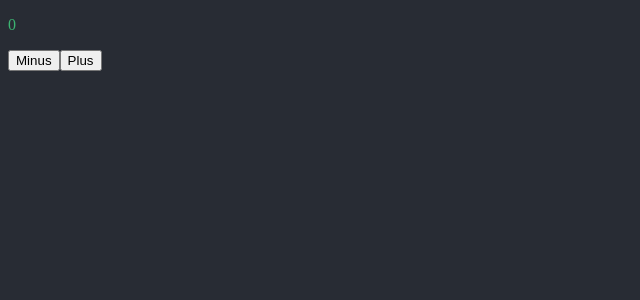
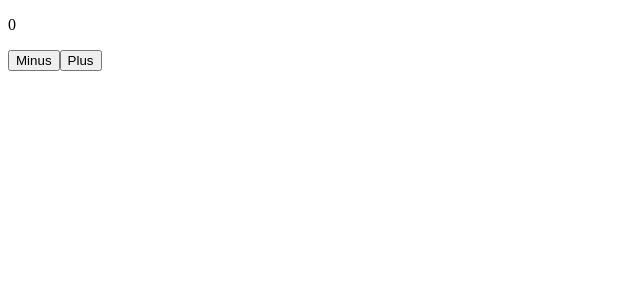
Before and after one commit to GalliWare/basic-counters, a React app: page / in a window 1280 px wide. Shown: the top 300 px of the page, without its empty margins (0-640 px from the left). Built offline with nearby package versions, Linux system fonts and the light colour scheme.

Commit message:
Removed styling so we could use bootstrap to style.

```diff
--- a/src/App.css
+++ b/src/App.css
@@ -1,16 +1,3 @@
-* {
-  box-sizing: border-box;
-}
-
-html,
-body,
-#root {
-  background-color: #282c34;
-  color: mediumseagreen;
+html, body, #root {
   height: 100%;
 }
-
-.App {
-  height: 100%;
-  width: 100%;
-}
```
